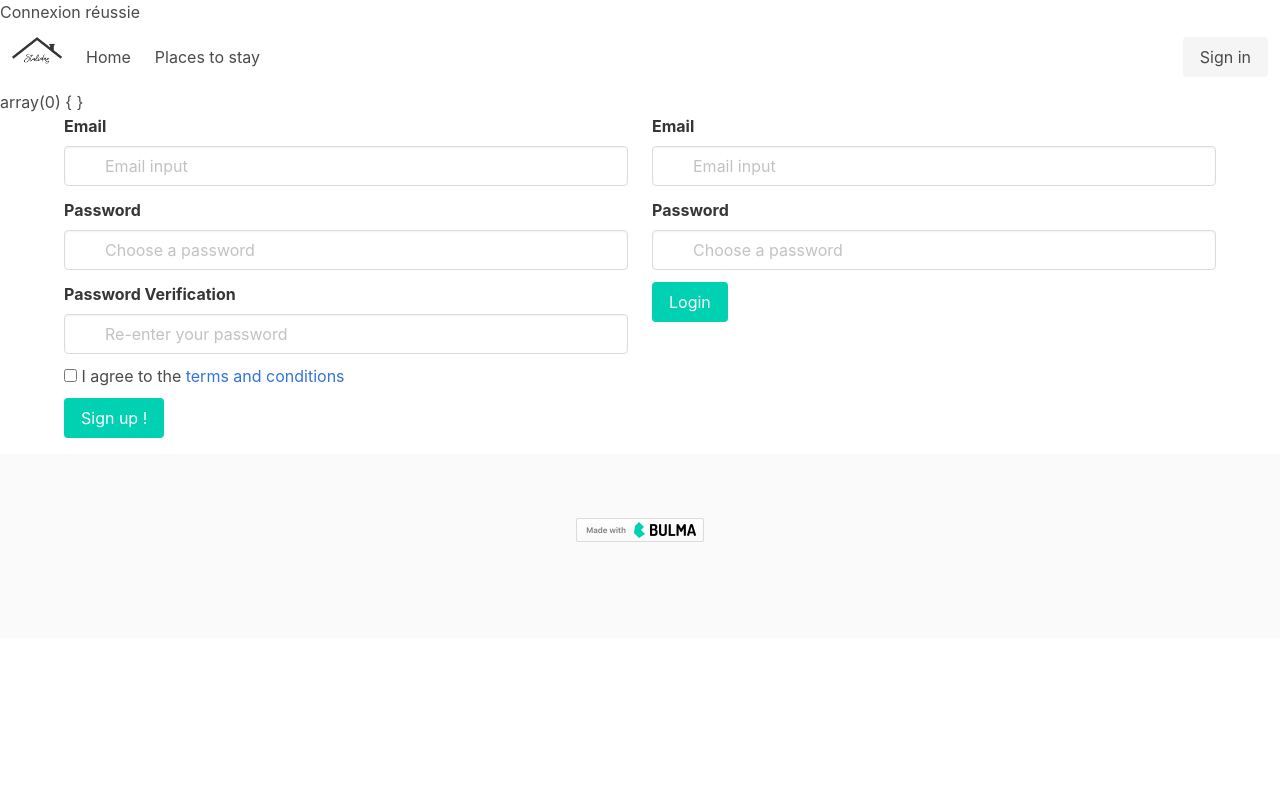
After one commit to NicolasLacombe-0/stulida, a PHP site: page /signin.php in a window 1280 px wide. The commit adds this page. Run offline with PHP 8.4, Linux system fonts and the light colour scheme.

Commit message:
Ajout de Signup, Signin et disconnect

```diff
--- a/includes/config.php
+++ b/includes/config.php
@@ -13,17 +13,24 @@
 
     mysqli_close($conn);
 */
-/*
+
         $servername = 'localhost';
+        $dbname = 'stuliday';
         $username = 'root';
         $password = '';
         //On essaie de se connecter
-        try{
-        $conn = new PDO("mysql:host=$servername;dbname=bddtest", $username, $password);
-        //On définit le mode d'erreur de PDO sur Exception
-        $conn->setAttribute(PDO::ATTR_ERRMODE, PDO::ERRMODE_EXCEPTION); echo 'Connexion
-            réussie'; }  catch(PDOException $e){
-                echo "Erreur : " . $e->getMessage(); }
-                ?>
+        try {
+            $conn = new PDO("mysql:host={$servername};dbname={$dbname}", $username, $password);
+            //On définit le mode d'erreur de PDO sur Exception
+            $conn->setAttribute(PDO::ATTR_ERRMODE, PDO::ERRMODE_EXCEPTION);
+            session_start();
+            echo 'Connexion réussie';
+        } catch (PDOException $e) {
+            echo 'Erreur : '.$e->getMessage();
+        }
 
-*/
+        if (isset($_GET['logout'])) {
+            session_destroy();
+            header('Location:header.php');
+        }
+?>
--- a/includes/header.php
+++ b/includes/header.php
@@ -1,3 +1,10 @@
+<?php
+require 'includes/config.php';
+?>
+
+
+
+
 <!DOCTYPE html>
 <html>
 
--- a/includes/navbar.php
+++ b/includes/navbar.php
@@ -21,7 +21,12 @@
             <a class="navbar-item">
                 Places to stay
             </a>
+        </div>
 
+        <div class="navbar-end">
+            <?php
+                if (!empty($_SESSION)) {
+                    ?>
             <div class="navbar-item has-dropdown is-hoverable">
                 <a class="navbar-link">
                     User name
@@ -35,24 +40,27 @@
                         Create a new ad
                     </a>
                     <hr class="navbar-divider">
-                    <a class="navbar-item">
+                    <a class="navbar-item" href="?logout">
                         Disconnect
                     </a>
                 </div>
             </div>
-        </div>
-
-        <div class="navbar-end">
+            <?php
+                } else {
+                    ?>
             <div class="navbar-item">
                 <div class="buttons">
-                    <a class="button is-primary">
+                    <!-- <a class="button is-primary">
                         <strong>Sign up</strong>
-                    </a>
-                    <a class="button is-light">
-                        Log in
+                    </a> -->
+                    <a class="button is-light" href="signin.php">
+                        Sign in
                     </a>
                 </div>
             </div>
+            <?php
+                }
+            ?>
         </div>
     </div>
 </nav>
--- /dev/null
+++ b/signin.php
@@ -0,0 +1,164 @@
+<?php
+//require 'includes/config.php';
+require 'includes/header.php';
+require 'includes/navbar.php';
+var_dump($_SESSION);
+if (!empty($_POST['submit_signup']) && !empty($_POST['email_signup']) && !empty($_POST['password_signup'])) {
+    $email_su = htmlspecialchars($_POST['email_signup']);
+    $pass_su = htmlspecialchars($_POST['password_signup']);
+    $repass_su = htmlspecialchars($_POST['password1_signup']);
+    $sql = "SELECT * FROM users WHERE email = '{$email_su}'";
+    $res = $conn->query($sql);
+    if (!($count = $res->fetchColumn())) {
+        if ($pass_su === $repass_su) {
+            try {
+                $pass_su = password_hash($pass_su, PASSWORD_DEFAULT);
+                $sth = $conn->prepare('INSERT INTO users (email, password) VALUES (:email, :password)');
+                $sth->bindValue('email', $email_su);
+                $sth->bindValue('password', $pass_su);
+                $sth->execute();
+                echo '<div class="notification is-primary">Utilisateur bien enregistré !</div>';
+            } catch (PDOException $e) {
+                echo 'Error'.$e->getMessage();
+            }
+        } else {
+            echo 'Not the same password';
+        }
+    } elseif ($count > 0) {
+        var_dump($count);
+        echo '<div class="notification is-primary">email already used</div>';
+    }
+}
+//else {
+//     echo'<div class="notification is-primary">Merci de remplir tous les champs</div>';
+// }
+if (isset($_POST['submit_login']) && !empty($_POST['email_login']) && !empty($_POST['password_login'])) {
+    $email_login = htmlspecialchars($_POST['email_login']);
+    $pass_login = htmlspecialchars($_POST['password_login']);
+
+    $sql = "SELECT * FROM users WHERE email = '{$email_login}'";
+    $res = $conn->query($sql);
+    $user = $res->fetch(PDO::FETCH_ASSOC);
+    if ($user) {
+        $db_pass = $user['password'];
+        if (password_verify($pass_login, $db_pass)) {
+            $_SESSION['email'] = $user['email'];
+            $_SESSION['id'] = $user['id'];
+            header('Location:index.php');
+        } else {
+            echo '<div class="notification delete">Invalid Password</div>';
+        }
+    } else {
+        echo 'User does not exist';
+    }
+}
+?>
+
+
+<div class="container">
+    <div class="columns">
+        <div class="column">
+
+            <form action="signin.php" method="post">
+                <div class="field">
+                    <label class="label">Email</label>
+                    <div class="control has-icons-left has-icons-right">
+                        <input class="input" type="email" placeholder="Email input" value="" name="email_signup">
+                        <span class="icon is-small is-left">
+                            <i class="fas fa-envelope"></i>
+                        </span>
+                        <span class="icon is-small is-right">
+                            <i class="fas fa-exclamation-triangle"></i>
+                        </span>
+                    </div>
+                </div>
+
+                <div class="field">
+                    <label class="label">Password</label>
+                    <div class="control has-icons-left has-icons-right">
+                        <input class="input " type="password" placeholder="Choose a password" value=""
+                            name="password_signup">
+                        <span class="icon is-small is-left">
+                            <i class="fas fa-envelope"></i>
+                        </span>
+                        <span class="icon is-small is-right">
+                            <i class="fas fa-exclamation-triangle"></i>
+                        </span>
+                    </div>
+                </div>
+                <div class="field">
+                    <label class="label">Password Verification</label>
+                    <div class="control has-icons-left has-icons-right">
+                        <input class="input" type="password" placeholder="Re-enter your password" value=""
+                            name="password1_signup">
+                        <span class="icon is-small is-left">
+                            <i class="fas fa-envelope"></i>
+                        </span>
+                        <span class="icon is-small is-right">
+                            <i class="fas fa-exclamation-triangle"></i>
+                        </span>
+                    </div>
+                </div>
+
+                <div class="field">
+                    <div class="control">
+                        <label class="checkbox">
+                            <input type="checkbox">
+                            I agree to the <a href="#">terms and conditions</a>
+                        </label>
+                    </div>
+                </div>
+
+                <div class="field is-grouped">
+                    <div class="control">
+                        <input type="submit" value="Sign up !" name="submit_signup" class="button is-primary">
+                    </div>
+                </div>
+            </form>
+        </div>
+
+
+
+
+
+        <div class="column">
+            <form action="signin.php" method="post">
+                <div class="field">
+                    <label class="label">Email</label>
+                    <div class="control has-icons-left has-icons-right">
+                        <input class="input" type="email" placeholder="Email input" value="" name="email_login">
+                        <span class="icon is-small is-left">
+                            <i class="fas fa-envelope"></i>
+                        </span>
+                        <span class="icon is-small is-right">
+                            <i class="fas fa-exclamation-triangle"></i>
+                        </span>
+                    </div>
+                </div>
+
+                <div class="field">
+                    <label class="label">Password</label>
+                    <div class="control has-icons-left has-icons-right">
+                        <input class="input " type="password" placeholder="Choose a password" value=""
+                            name="password_login">
+                        <span class="icon is-small is-left">
+                            <i class="fas fa-envelope"></i>
+                        </span>
+                        <span class="icon is-small is-right">
+                            <i class="fas fa-exclamation-triangle"></i>
+                        </span>
+                    </div>
+                </div>
+
+                <div class="field is-grouped">
+                    <div class="control">
+                        <input type="submit" value="Login" name="submit_login" class="button is-primary">
+                    </div>
+                </div>
+            </form>
+        </div>
+    </div>
+</div>
+
+<?php
+require 'includes/footer.php';
```
Also changed, not shown: index.php (+24 -21 lines).
